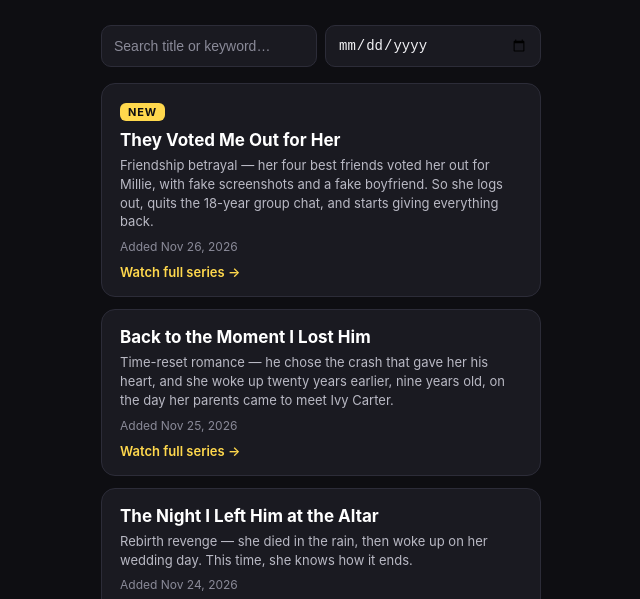
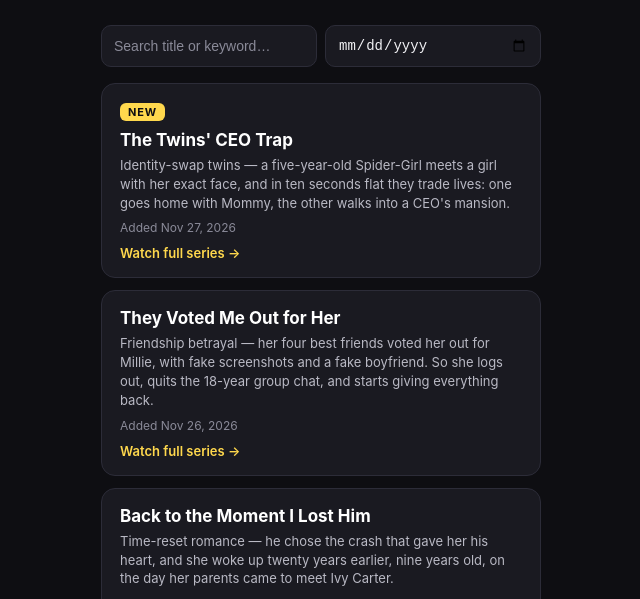
Before and after one commit to cici-glint-bot/drama-picks, a plain HTML site: page index.html in a window 1280 px wide. Shown: the part 196-795 px from the top of the page, without its empty margins (319-959 px from the left). Drawn offline with Linux system fonts and the light colour scheme.

Commit message:
Add The Twins' CEO Trap (Offer 833236) — 2026-11-27

```diff
--- a/index.html
+++ b/index.html
@@ -46,8 +46,15 @@
 
   <!-- Newest first. Each button href is the drama's original affiliate link, used exactly as issued. -->
 
+  <a class="pick" data-date="2026-11-27" href="https://r.reelsgo.tv/UU5qRgNX39Cj">
+    <span class="day">NEW</span>
+    <span class="title">The Twins' CEO Trap</span>
+    <span class="genre">Identity-swap twins — a five-year-old Spider-Girl meets a girl with her exact face, and in ten seconds flat they trade lives: one goes home with Mommy, the other walks into a CEO's mansion.</span>
+    <span class="date">Added Nov 27, 2026</span>
+    <span class="go">Watch full series →</span>
+  </a>
+
   <a class="pick" data-date="2026-11-26" href="https://r.reelsgo.tv/ENL6cOUqOCjm">
-    <span class="day">NEW</span>
     <span class="title">They Voted Me Out for Her</span>
     <span class="genre">Friendship betrayal — her four best friends voted her out for Millie, with fake screenshots and a fake boyfriend. So she logs out, quits the 18-year group chat, and starts giving everything back.</span>
     <span class="date">Added Nov 26, 2026</span>
```
